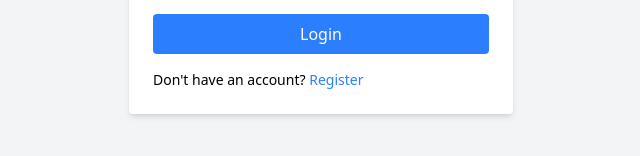
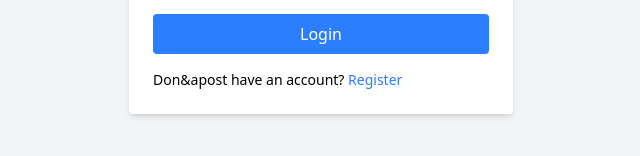
Before and after one commit to codeknack23/frontendhashaitask, a Next.js app: page / in a window 1280 px wide. Shown: the part 428-584 px from the top of the page, without its empty margins (319-959 px from the left). Built offline with nearby package versions, Linux system fonts and the light colour scheme; no server answers.

Commit message:
deploying

```diff
--- a/app/page.js
+++ b/app/page.js
@@ -57,7 +57,7 @@ export default function LoginPage() {
           {submitting ? "Logging in..." : "Login"}
         </button>
         <p className="text-sm">
-          Don't have an account?{" "}
+          Don&apost have an account?{" "}
           <a href="/register" className="text-blue-500">
             Register
           </a>
```
